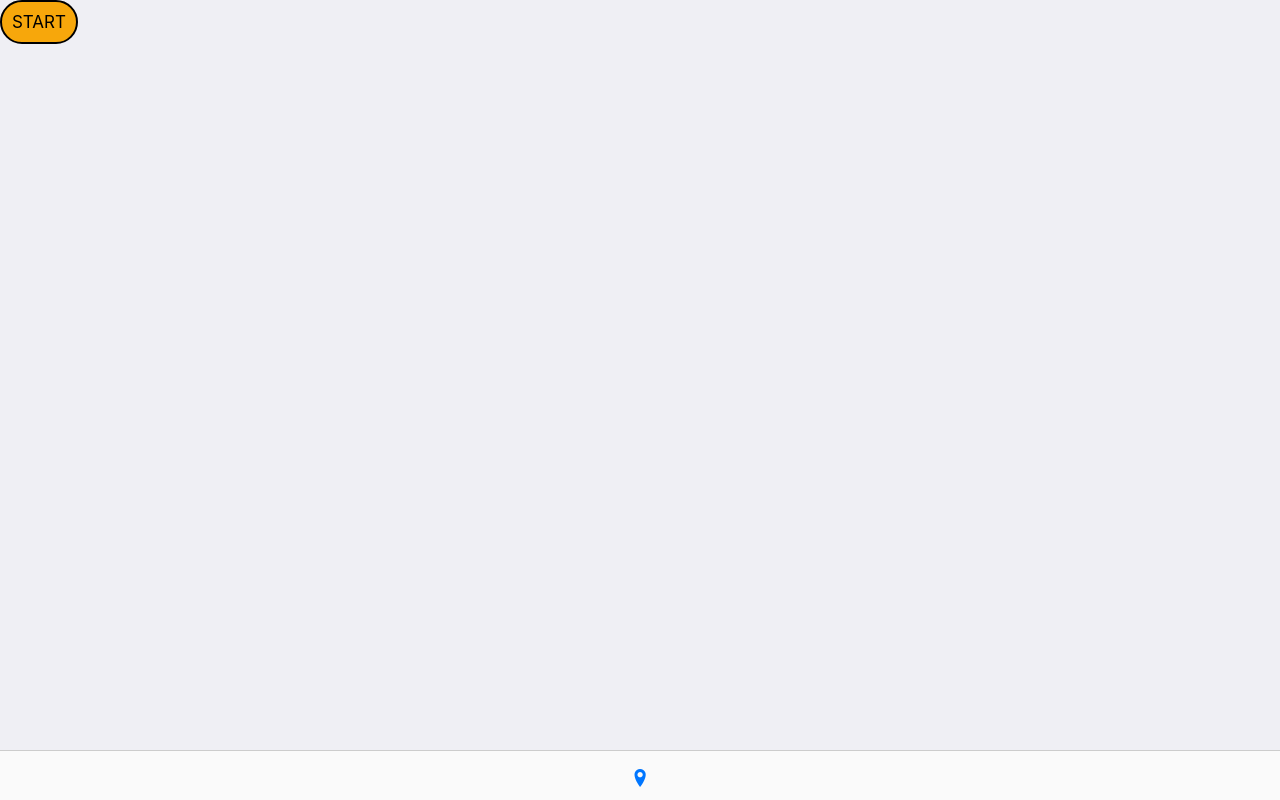
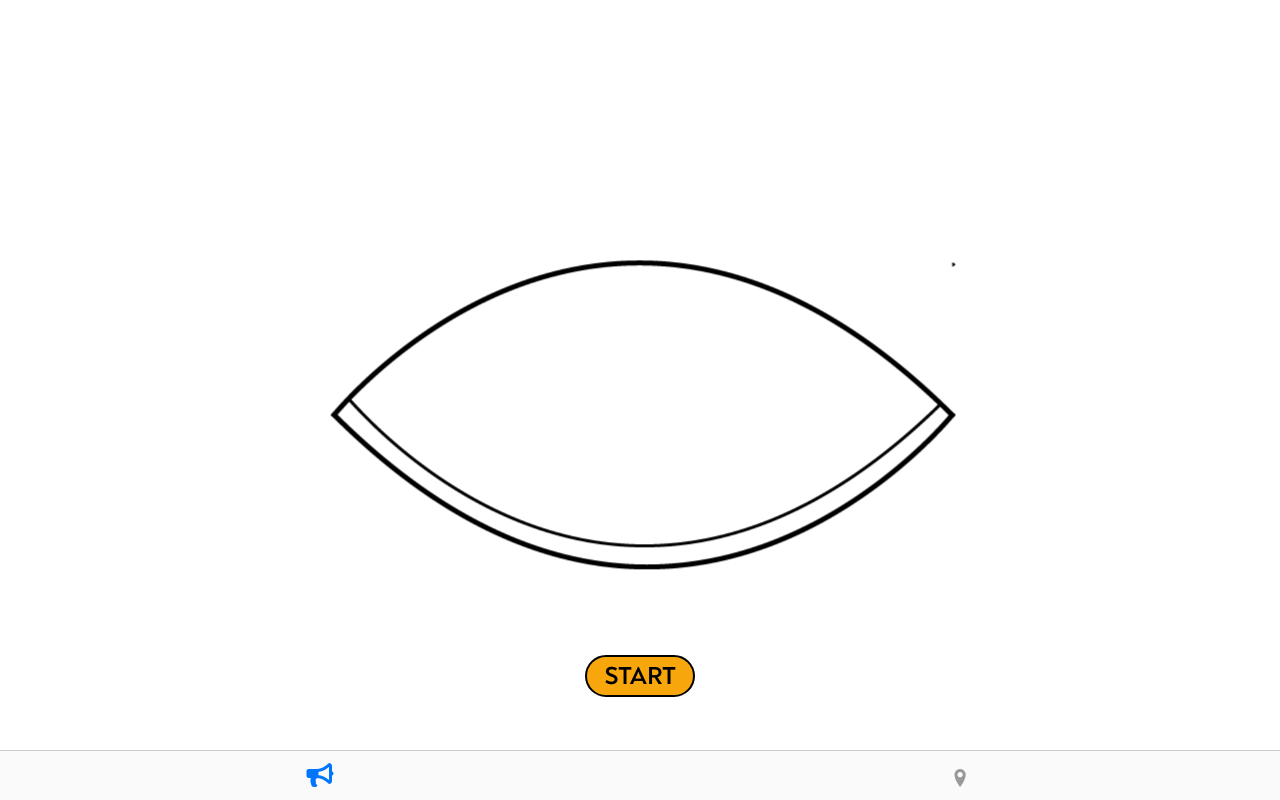
Before and after one commit to MatthewW00d/minds-eye-live-code, a website: page www/index.html in a window 1280 px wide. Drawn offline with Linux system fonts and the light colour scheme; some packages are replaced by stand-ins of ours; files whose address does not match are found by name.

Commit message:
More updates...

```diff
--- a/www/css/index.css
+++ b/www/css/index.css
@@ -1,7 +1,38 @@
+@font-face {
+    font-family: noahRegular;
+    src: url("fonts/noah-regular.otf") format("opentype");
+}
+
+@font-face {
+    font-family: noahBold;
+    src: url("fonts/noah-bold.otf") format("opentype");
+}
+.page__content {
+	background-color: white !important;
+}
+
 #ons-button {
 	background-color: #f7a70b;
 	border: 2px black solid;
 	color: black;
-	border-radius: 50px;
+	border-radius: 100px;
+	font-family: noahBold;
+	font-size: 25px;
+	width: 110px;
+	height: 42px;
+	text-align: center;
+
+	position: absolute;
+  	top: 90%;
+  	left: 50%;
+
+  	margin: -21px 0 0 -55px;
+}
+
+#home-logo {
+	width: 100%;
+	position: absolute;
+    top: 50%;
+    margin-top: -25%;
 
 }
--- a/www/index.html
+++ b/www/index.html
@@ -21,9 +21,12 @@
     <ons-navigator id="myNavigator">
       <!-- <ons-template id="nav.html"> -->
         <ons-page>
-          <ons-tabbar position="auto">
-            <ons-tab page="page1.html" icon="ion-location">
+          <ons-tabbar position="auto" swipeable visible>
+          	<ons-tab page="page1.html" icon="fa-bullhorn">
             </ons-tab>
+            <ons-tab page="page2.html" icon="ion-location">
+            </ons-tab>
+        </ons-tabbar>
         </ons-page>
       <!-- </ons-template> -->
     </ons-navigator>
@@ -31,16 +34,35 @@
 
 	 <ons-template id="page1.html">
         <ons-page id="page1">
-  			<div class="center">
+  			<div class="center" position="center">
+  				 <img id="home-logo" src="img/minds-eye.gif">
 				<ons-button id="ons-button">START</ons-button>
+
+
 			</div>
 	 	</ons-page>
      </ons-template>
+
+         <!-- MAP page -->
+    <ons-template id="page2.html">
+      <ons-page id="page1">
+        <div id="map" class="map-container"></div>
+        <ons-fab class="pan-button" onclick="resetMapLocation()" position="bottom right">
+          <ons-icon class="pan-button-icon" icon="fa-crosshairs">
+          </ons-icon>
+        </ons-fab>
+      </ons-page>
+    </ons-template>
 
 
 
     <!-- ONSEN JS dependencies -->
     <script src="js/onsenui.min.js"></script>
+
+      <!--load the map script with its initMap callback after everything else-->
+    <script async defer
+    src="https://maps.googleapis.com/maps/api/js?key=AIzaSyDkCA4mRJ8ozS93WFefIGrq6CeYPSKrf3M&callback=initMap">
+    </script>
 </body>
 
 </html>
```
Also changed, not shown: www/css/fonts/noah-bold.otf (added), www/css/fonts/noah-regular.otf (added), www/img/minds-eye.gif (added), 3 other files.
